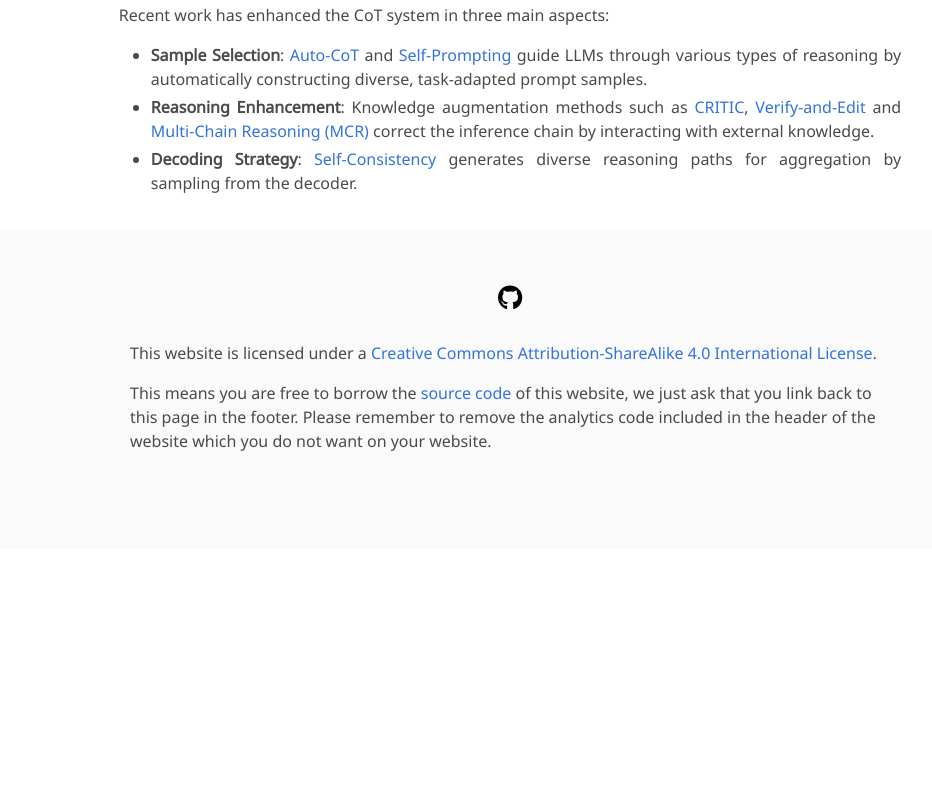
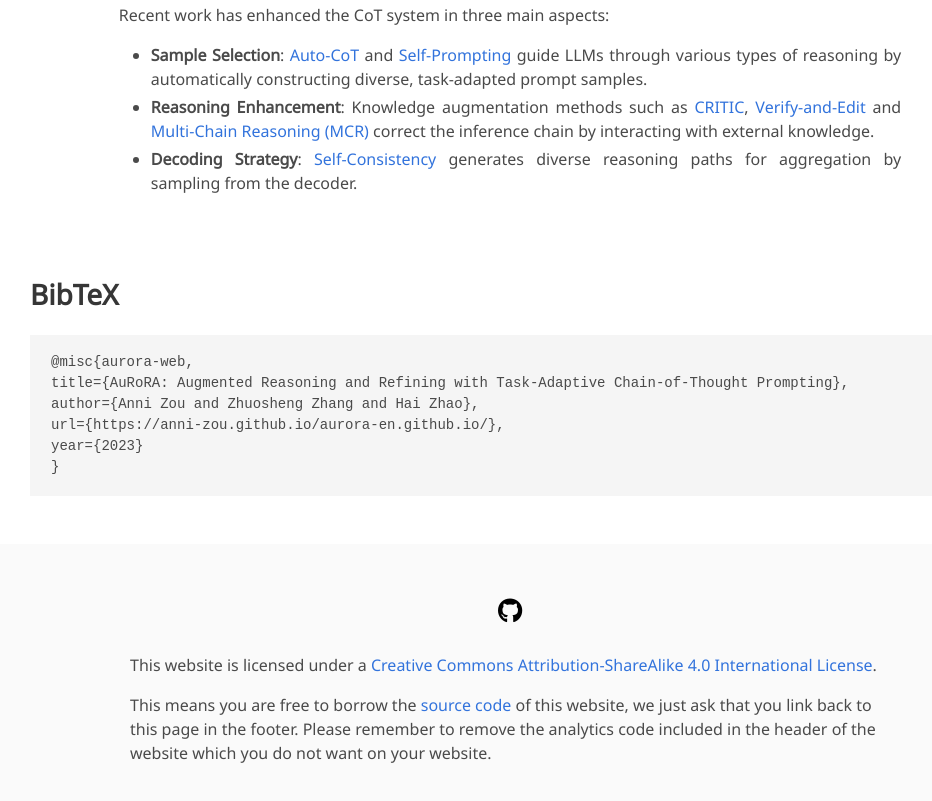
Before and after one commit to Anni-Zou/aurora-en.github.io, a plain HTML site: page index.html in a window 1280 px wide. Shown: the part 2636-3437 px from the top of the page, without its empty margins (130-1062 px from the left). Before the commit the page ends 3185 px from the top, so only its background shows below. Drawn offline with nearby package versions, Linux system fonts and the light colour scheme; some icons are missing; a web font is replaced by a local one.

Commit message:
Update index.html

```diff
--- a/index.html
+++ b/index.html
@@ -302,7 +302,17 @@
   </div>
 </section>
 
-
+<section class="section" id="BibTeX">
+  <div class="container is-max-desktop content">
+    <h2 class="title">BibTeX</h2>
+    <pre><code>@misc{aurora-web,
+title={AuRoRA: Augmented Reasoning and Refining with Task-Adaptive Chain-of-Thought Prompting},
+author={Anni Zou and Zhuosheng Zhang and Hai Zhao},
+url={https://anni-zou.github.io/aurora-en.github.io/},
+year={2023}
+}</code></pre>
+  </div>
+</section>
 
 
 
```
